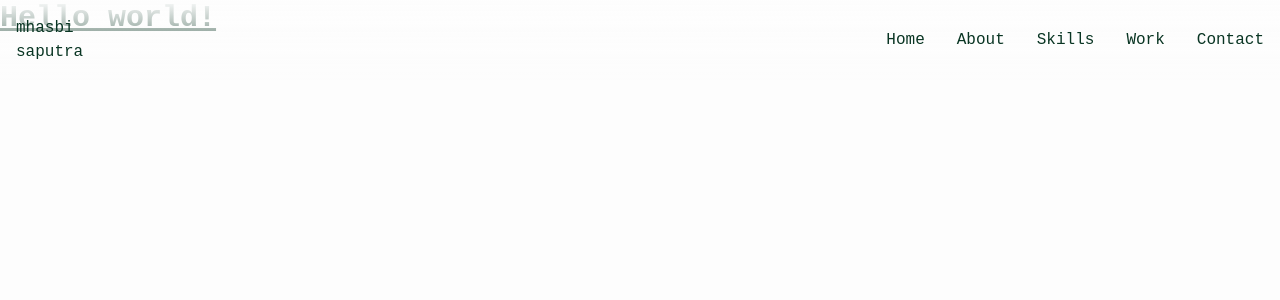
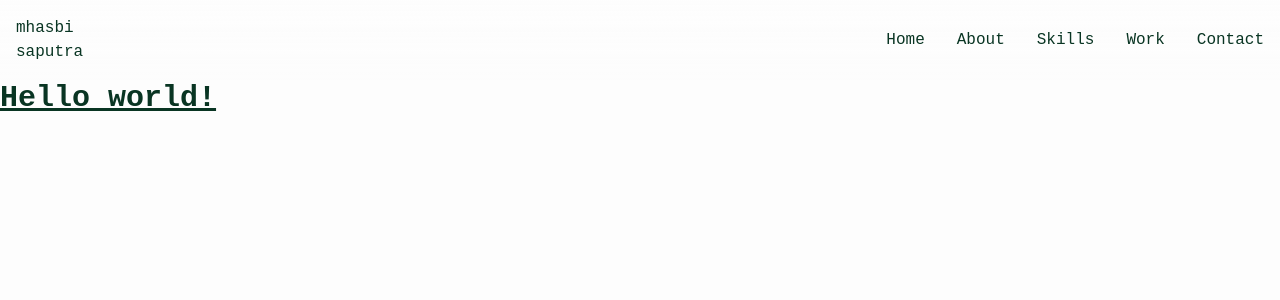
Before and after one commit to lukpaikat/my-portfolio-website, a React (Create React App) app: page / in a window 1280 px wide. Shown: the top 300 px of the page. Built offline with nearby package versions, Linux system fonts and the light colour scheme; some icons are missing.

Commit message:
add class mt-20 to h1

```diff
--- a/src/App.jsx
+++ b/src/App.jsx
@@ -5,7 +5,7 @@
   return (
     <div>
       <NavBar />
-      <h1 className="text-3xl font-bold underline">
+      <h1 className="mt-20 text-3xl font-bold underline">
         Hello world!
       </h1>
     </div>
```
